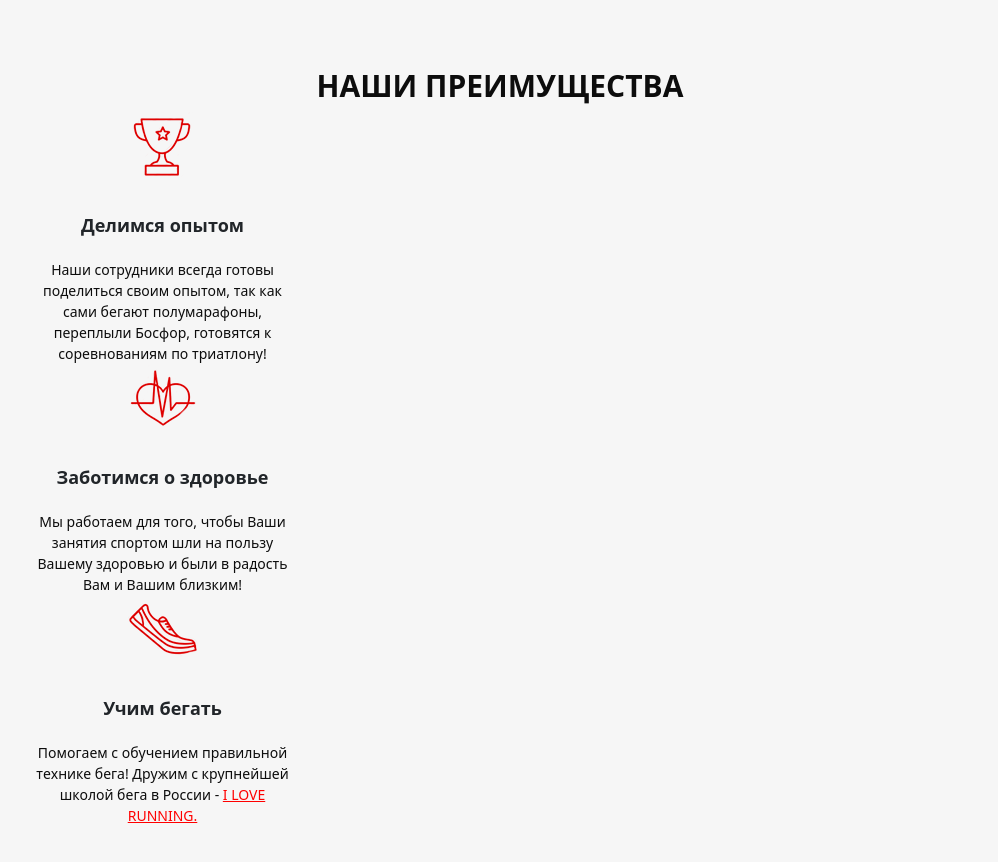
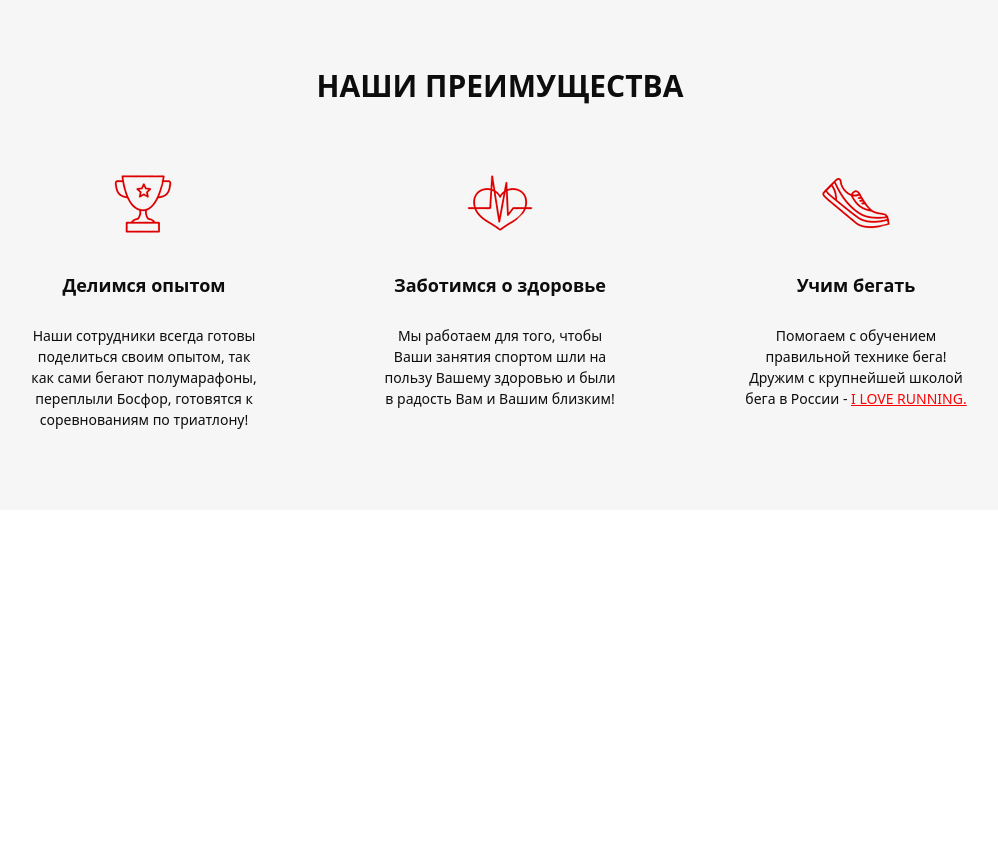
Before and after one commit to zetBEASTMODE/RunSmart_site, a website: page src/index.html in a window 1280 px wide. Shown: the part 700-1562 px from the top of the page, without its empty margins (140-1138 px from the left). After the commit the page ends 1210 px from the top, so only its background shows below. Drawn offline with Linux system fonts and the light colour scheme.

Commit message:
48 lesson complete first and second block

```diff
--- a/src/index.html
+++ b/src/index.html
@@ -52,24 +52,41 @@
 		</div>
 	</div>
 
-	<div class="privileges">
+	<div class="advantages">
         <div class="container">
-			<h2 class="privileges__title">Наши преимущества</h2>
-			<div class="privileges__icons">
-				<div class="privileges__icon">
-					<img src="icons/privilige/cup_1.png" alt="cup">
+            <h2 class="title">НАШИ ПРЕИМУЩЕСТВА</h2>
+            <div class="advantages__wrapper">
+                <div class="advantages__item">
+                    <img src="icons/privilige/cup_1.png" alt="cup" class="advantages__icon">
+                    <div class="advantages__subtitle">
                         Делимся опытом
-					<span>Наши сотрудники всегда готовы поделиться своим опытом, так как сами бегают полумарафоны, переплыли Босфор, готовятся к соревнованиям по триатлону!</span>
                     </div>
-				<div class="privileges__icon">
-					<img src="icons/privilige/heart_2.png" alt="heart">
+                    <div class="advantages__descr">
+                        Наши сотрудники всегда готовы поделиться своим опытом,
+                        так как сами бегают полумарафоны, переплыли Босфор, готовятся к соревнованиям по триатлону!
+                    </div>
+                </div>
+                <div class="advantages__item">
+                    <img src="icons/privilige/heart_2.png" alt="heart" class="advantages__icon">
+                    <div class="advantages__subtitle">
                         Заботимся о здоровье
-					<span>Мы работаем для того, чтобы Ваши занятия спортом шли на пользу Вашему здоровью и были в радость Вам и Вашим близким!</span>
                     </div>
-				<div class="privileges__icon">
-					<img src="icons/privilige/shoe_3.png" alt="shoe">
+                    <div class="advantages__descr">
+                        Мы работаем для того,
+                        чтобы Ваши занятия спортом шли на пользу Вашему здоровью и были в радость Вам и Вашим близким!
+                    </div>
+                </div>
+                <div class="advantages__item">
+                    <img src="icons/privilige/shoe_3.png" alt="shoe" class="advantages__icon">
+                    <div class="advantages__subtitle">
                         Учим бегать
-					<span>Помогаем с обучением правильной технике бега! Дружим с крупнейшей школой бега в России - <a href="#">I LOVE RUNNING.</a></span>
+                    </div>
+                    <div class="advantages__descr">
+                        Помогаем с обучением
+                        правильной технике бега!<br>
+                        Дружим с крупнейшей школой бега в России -
+                        <a href="#">I LOVE RUNNING.</a>
+                    </div>
                 </div>
             </div>
         </div>
--- a/src/sass/blocks/_privileges.scss
+++ b/src/sass/blocks/_privileges.scss
@@ -1,44 +1,32 @@
-.privileges {
-    min-height: 473px;
-    padding: 70px 0 67px 0;
-    background-color: #F6F6F6;
-    margin: 0;
-    &__title {
-        text-align: center;
-        font-weight: 700;
-        font-size: 30px;
-        color: #0D0D0D;
-        text-transform: uppercase;
-    }
+.advantages {
+    padding: 70px 0 80px 0;
+    background-color: #f6f6f6;
     &__wrapper {
-        margin-top: 60px;
+        margin-top: 65px;
         display: flex;
         justify-content: space-between;
     }
-    &_icons {
-        width: 950px;
+    &__item {
+        display: flex;
+        flex-direction: column;
+        align-items: center;
+        max-width: 238px;
     }
-    &__icon {
-        width: 275px;
+    &__subtitle {
+        margin-top: 38px;
+        color: #0d0d0d;
+        font-size: 18px;
         font-weight: 700;
-        font-size: 18px;
+    }
+    &__descr {
+        margin-top: 26px;
+        color: #0d0d0d;
+        font-size: 14px;
+        font-weight: 300;
         text-align: center;
-        span {
-            display: block;
-            margin-top: 20px;
-            font-weight: 300;
-            font-size: 14px;
-            color: #0D0D0D;
-            a {
-                text-decoration: underline;
-                color: #FF0000;
-                text-transform: uppercase;
-            }
-        }
-        img {
-            display: block;
-            margin: 0 auto;
-            margin-bottom: 35px;
+        a {
+            color: #ff0000;
+            text-decoration: underline;
         }
     }
 }
--- /dev/null
+++ b/src/sass/blocks/_titles.scss
@@ -0,0 +1,7 @@
+.title {
+    text-align: center;
+    font-weight: 700;
+    font-size: 30px;
+    color: #0D0D0D;
+    text-transform: uppercase;
+}
--- a/src/sass/style.scss
+++ b/src/sass/style.scss
@@ -10,3 +10,4 @@
 @import 'blocks/header';
 @import 'blocks/buttons';
 @import 'blocks/privileges';
+@import 'blocks/titles';
```
Also changed, not shown: src/css/style.min.css. Lines whose indentation alone changed are shown as unchanged.
